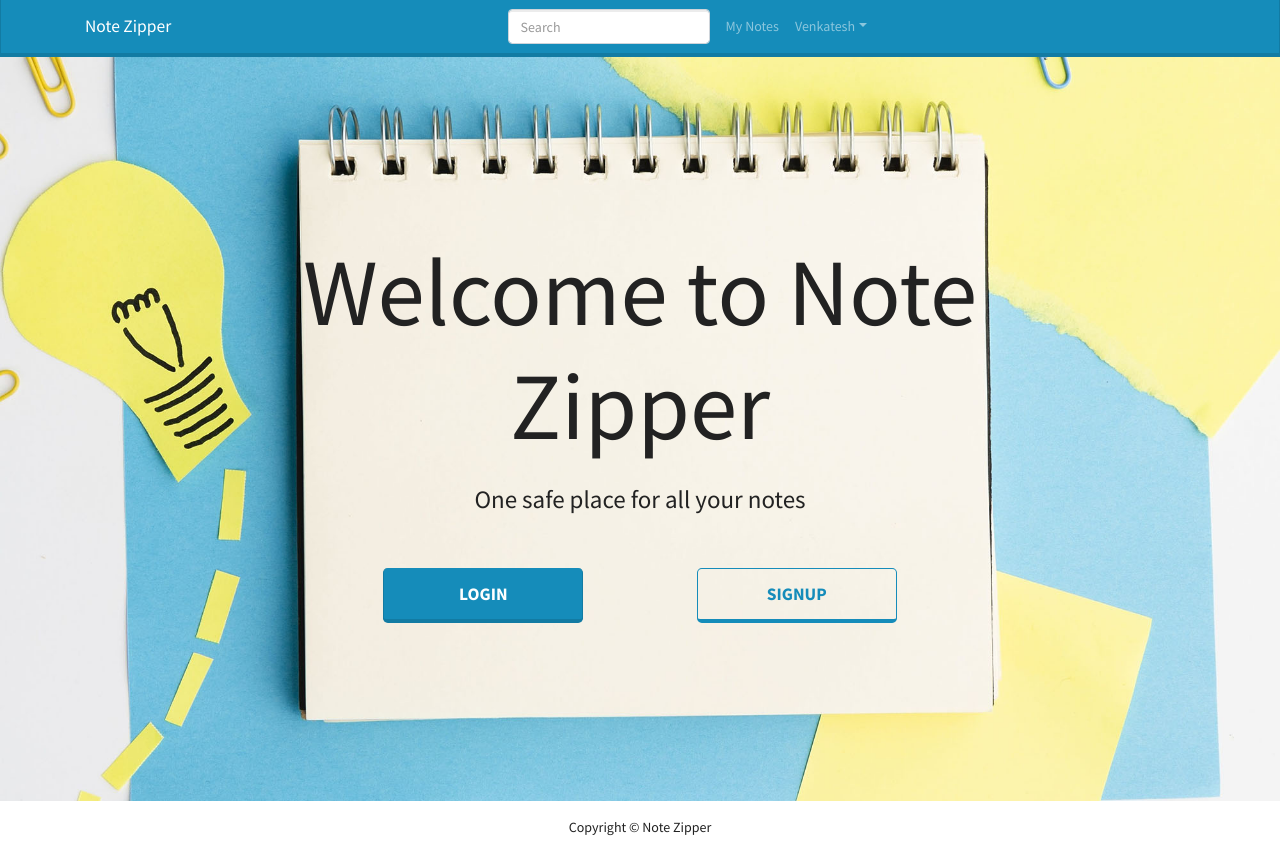
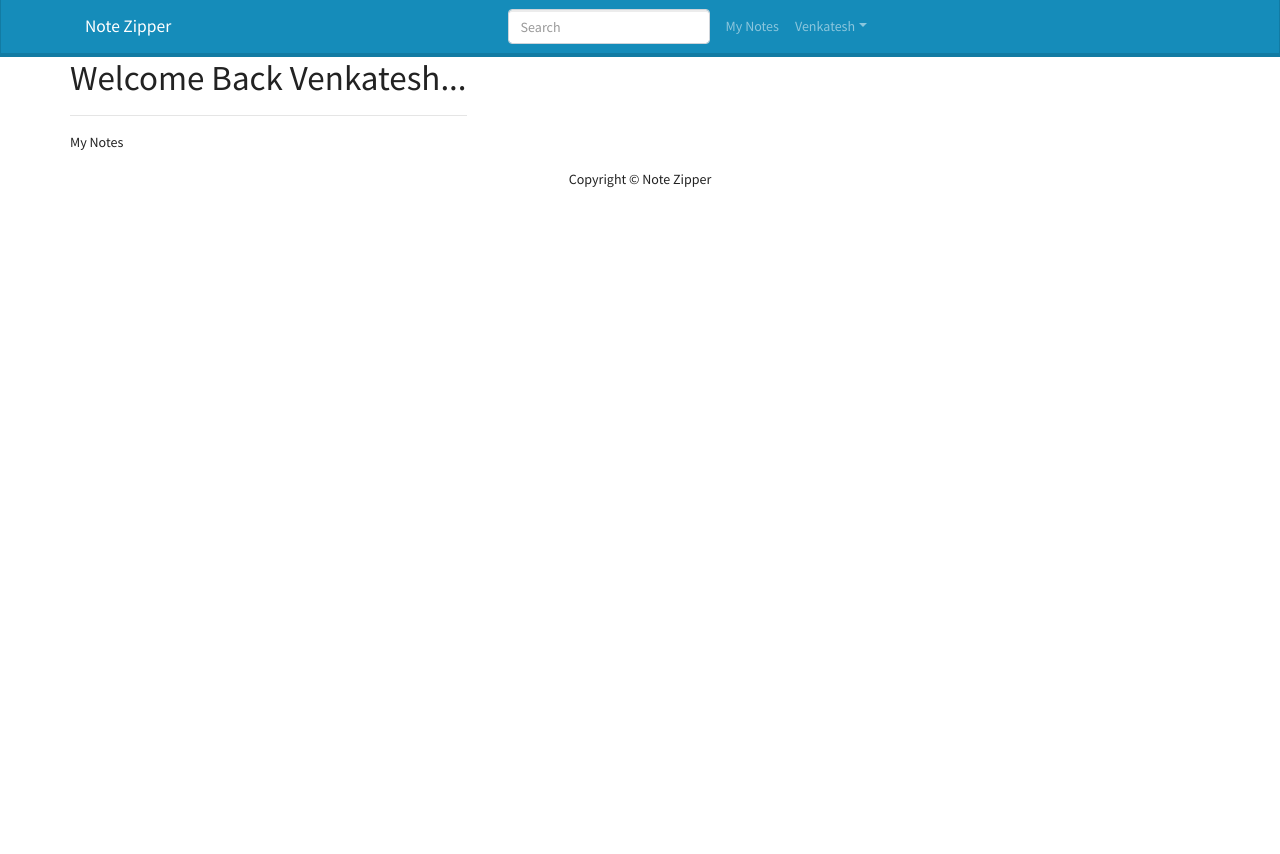
Before and after one commit to venkyjayasurya/NoteZipper_MERN, a React (Create React App) app in the folder frontend/: page /mynotes in a window 1280 px wide. After the commit the page ends 800 px from the top, so only its background shows below. Built offline with nearby package versions, Linux system fonts and the light colour scheme.

Commit message:
added mainscreen

```diff
--- a/frontend/src/App.js
+++ b/frontend/src/App.js
@@ -2,14 +2,16 @@ import "./App.css";
 import Header from "./components/Header/Header";
 import Footer from "./components/Footer/Footer";
 import LandingPage from "./Screens/LandingPage/LandingPage";
-import { BrowserRouter } from "react-router-dom";
+import { BrowserRouter, Route } from "react-router-dom";
+import MyNotes from "./Screens/MyNotes/MyNotes";
 
 function App() {
   return (
     <BrowserRouter>
       <Header />
       <main>
-        <LandingPage />
+        <Route path="/" component={LandingPage} exact />
+        <Route path="/mynotes" component={MyNotes} />
       </main>
       <Footer />
     </BrowserRouter>
--- /dev/null
+++ b/frontend/src/Screens/MyNotes/MyNotes.js
@@ -0,0 +1,12 @@
+import React from "react";
+import MainScreen from "../../components/MainScreen";
+
+const MyNotes = () => {
+  return (
+    <div>
+      <MainScreen title="Welcome Back Venkatesh...">My Notes</MainScreen>
+    </div>
+  );
+};
+
+export default MyNotes;
--- a/frontend/src/components/Header/Header.js
+++ b/frontend/src/components/Header/Header.js
@@ -1,5 +1,13 @@
-import React from 'react'
-import { Container, Navbar, Nav, NavDropdown, FormControl, Form } from 'react-bootstrap'
+import React from "react";
+import {
+  Container,
+  Navbar,
+  Nav,
+  NavDropdown,
+  FormControl,
+  Form,
+} from "react-bootstrap";
+import { Link } from "react-router-dom";
 
 const Header = () => {
   return (
@@ -7,15 +15,17 @@ const Header = () => {
       <header>
         <Navbar bg="primary" expand="lg" variant="dark">
           <Container>
-                        <Navbar.Brand href="/">Note Zipper</Navbar.Brand>
+            <Navbar.Brand>
+              <Link to="/">Note Zipper</Link>
+            </Navbar.Brand>
             <Navbar.Toggle aria-controls="navbarScroll" />
             <Navbar.Collapse id="navbarScroll">
               <Nav
                 className="m-auto my-2 my-lg-0"
-                                style={{ maxHeight: '100px' }}
+                style={{ maxHeight: "100px" }}
                 navbarScroll
               >
-                                <Nav className='m-auto'>
+                <Nav className="m-auto">
                   <Form className="d-flex">
                     <FormControl
                       type="search"
@@ -27,9 +37,13 @@ const Header = () => {
                   </Form>
                 </Nav>
                 <Nav>
-                                    <Nav.Link href="#notes">My Notes</Nav.Link>
+                  <Nav.Link>
+                    <Link to="/mynotes"> My Notes</Link>
+                  </Nav.Link>
                   <NavDropdown title="Venkatesh" id="navbarScrollingDropdown">
-                                        <NavDropdown.Item href="#action4">My Profile</NavDropdown.Item>
+                    <NavDropdown.Item href="#action4">
+                      My Profile
+                    </NavDropdown.Item>
                     <NavDropdown.Divider />
                     <NavDropdown.Item href="#action5">Logout</NavDropdown.Item>
                   </NavDropdown>
@@ -40,7 +54,7 @@ const Header = () => {
         </Navbar>
       </header>
     </div>
-    )
-}
+  );
+};
 
-export default Header
+export default Header;
--- /dev/null
+++ b/frontend/src/components/MainScreen.js
@@ -0,0 +1,24 @@
+import React from "react";
+import { Container, Row } from "react-bootstrap";
+
+const MainScreen = ({title, children}) => {
+  return (
+    <div className="mainBack">
+      <Container>
+        <Row>
+          <div className="page">
+            {title && (
+              <>
+                <h1 className="heading">{title}</h1>
+                <hr />
+              </>
+            )}
+            {children}
+          </div>
+        </Row>
+      </Container>
+    </div>
+  );
+};
+
+export default MainScreen;
```
Also changed, not shown: frontend/src/Screens/LandingPage/LandingPage.css (+12 -12 lines). Lines whose indentation alone changed are shown as unchanged.
